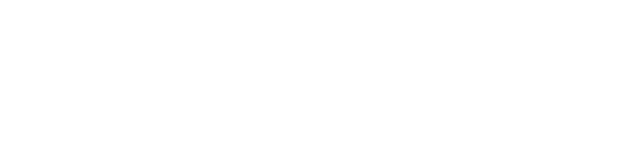
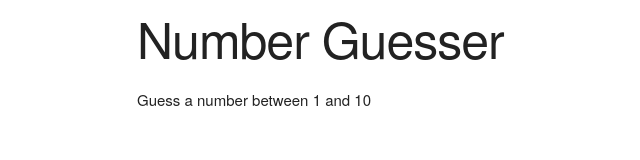
Before and after one commit to o0p/number-guesser, a plain HTML site: page index.html in a window 1280 px wide. Shown: the whole page, without its empty margins (23-663 px from the left). Drawn offline with nearby package versions, Linux system fonts and the light colour scheme.

Commit message:
Add game container

```diff
--- a/index.html
+++ b/index.html
@@ -9,6 +9,15 @@
 </head>
 <body>
 
+  <div class="container">
+
+    <h1>Number Guesser</h1>
+
+    <div id="game">
+      <p>Guess a number between <span class="min-num">1</span> and <span class="max-num">10</span></p>
+    </div>
+
+  </div>
 
   <script src="app.js"></script>
 </body>
```
